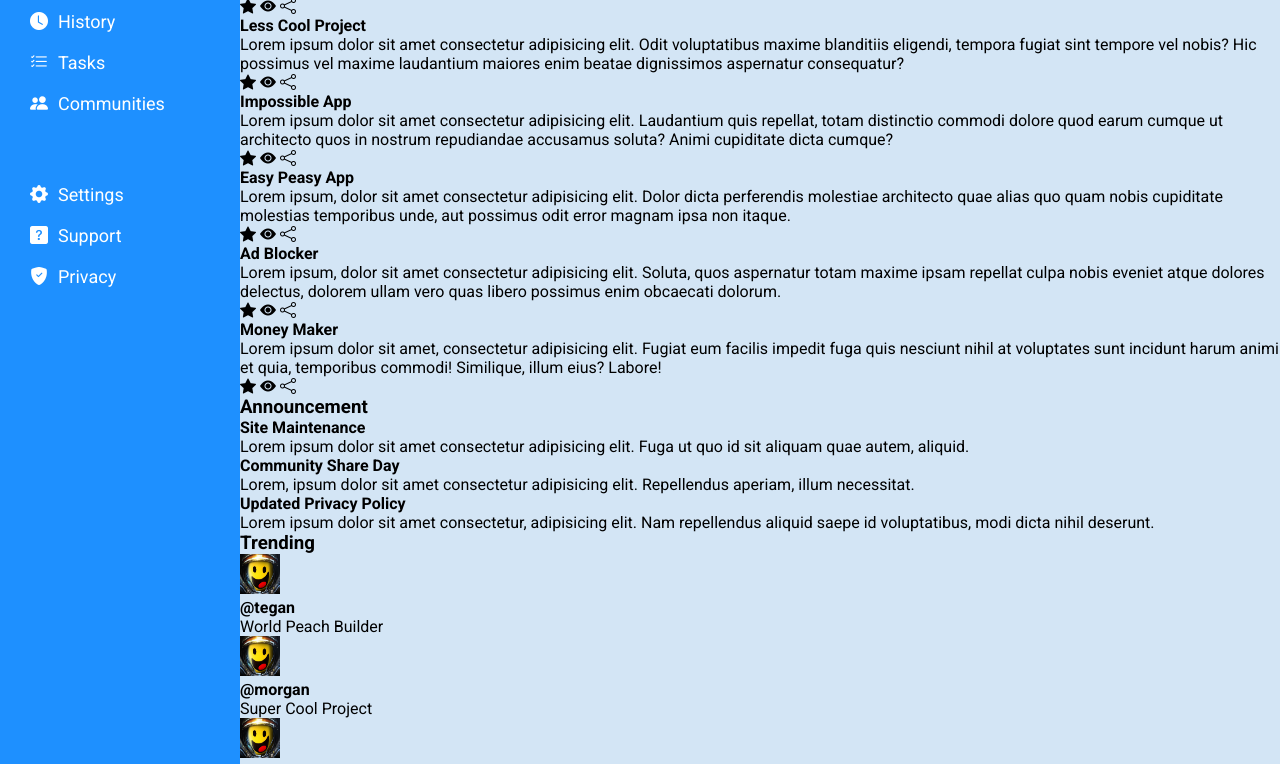
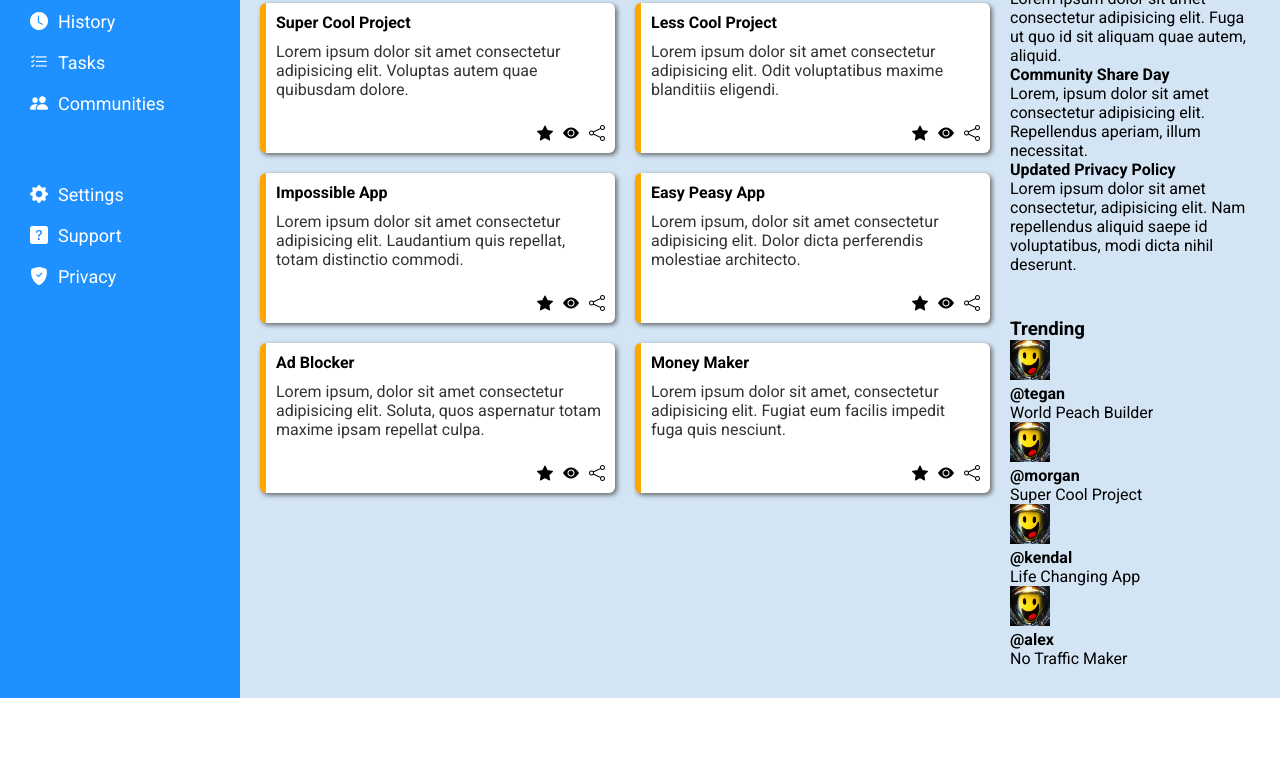
Before and after one commit to SinaBayati/admin-dashboard, a plain HTML site: page index.html in a window 1280 px wide. Shown: the part 232-996 px from the top of the page. After the commit the page ends 930 px from the top, so only its background shows below. Drawn offline with nearby package versions, Linux system fonts and the light colour scheme.

Commit message:
Finish styling projects section of main

```diff
--- a/css/styles.css
+++ b/css/styles.css
@@ -100,7 +100,6 @@ ul{
 
 .profile img{
   border-radius: 50%;
-  border: 2px dashed #000000;
 }
 
 .profile-intro{
@@ -113,7 +112,6 @@ ul{
 
 .profile-intro img{
   border-radius: 50%;
-  border: 2px dashed #000000;
   width: 60px;
   height: 60px;
   grid-area: 1 / 1 / 3 / 2;
@@ -144,4 +142,58 @@ ul{
 .main{
   grid-area: main;
   background: linear-gradient(to bottom, #a0a0a0, #d3e5f5 8px);
+  display: grid;
+  grid-template-columns: 1fr 250px;
+  grid-template-rows: 1fr 1fr;
+  padding: 30px 20px;
+  gap: 20px;
 }
+
+.main .projects{
+  grid-column: 1 / 2;
+  grid-row: 1 / 3;
+}
+
+.main .projects h3{
+  font-size: 30px;
+}
+
+.main .projects .wrapper{
+  display: grid;
+  grid-template-columns: repeat(auto-fit,minmax(250px,1fr));
+  gap: 20px;
+  padding-top: 20px;
+}
+
+.main .projects .card{
+  background-color: #ffffff;
+  padding: 10px;
+  border-left: 6px solid orange;
+  border-radius: 6px;
+  display: flex;
+  flex-direction: column;
+  gap: 10px;
+  box-shadow: 2px 2px 5px #636363;
+}
+
+.main .projects .card p{
+  color: #333;
+}
+
+.main .projects .card .icons{
+  margin-top: auto;
+  display: flex;
+  justify-content: flex-end;
+  gap: 10px;
+  padding: 15px 0 0 0;
+}
+
+.main .announcements{
+  grid-column: 2 / 3;
+  grid-row: 1 / 2;
+}
+
+.main .trending{
+  grid-column: 2 / 3;
+  grid-row: 2 / 3;
+}
--- a/index.html
+++ b/index.html
@@ -102,63 +102,69 @@
 
       <div class="projects">
         <h3>Your Projects</h3>
+        <div class="wrapper">
           <div class="card">
             <h4>Super Cool Project</h4>
-          <p>Lorem ipsum dolor sit amet consectetur adipisicing elit. Voluptas autem quae quibusdam dolore, ipsam
-            deserunt deleniti ducimus ut, asperiores nam distinctio! Esse corporis incidunt, modi non placeat vero
-            distinctio vitae.
+            <p>Lorem ipsum dolor sit amet consectetur adipisicing elit. Voluptas autem quae quibusdam dolore.
             </p>
+            <div class="icons">
               <i class="bi bi-star-fill"></i>
               <i class="bi bi-eye-fill"></i>
               <i class="bi bi-share"></i>
             </div>
+          </div>
           <div class="card">
             <h4>Less Cool Project</h4>
-          <p>Lorem ipsum dolor sit amet consectetur adipisicing elit. Odit voluptatibus maxime blanditiis eligendi,
-            tempora fugiat sint tempore vel nobis? Hic possimus vel maxime laudantium maiores enim beatae dignissimos
-            aspernatur consequatur?
+            <p>Lorem ipsum dolor sit amet consectetur adipisicing elit. Odit voluptatibus maxime blanditiis eligendi.
             </p>
+            <div class="icons">
               <i class="bi bi-star-fill"></i>
               <i class="bi bi-eye-fill"></i>
               <i class="bi bi-share"></i>
             </div>
+          </div>
           <div class="card">
             <h4>Impossible App</h4>
-          <p>Lorem ipsum dolor sit amet consectetur adipisicing elit. Laudantium quis repellat, totam distinctio commodi
-            dolore quod earum cumque ut architecto quos in nostrum repudiandae accusamus soluta? Animi cupiditate dicta
-            cumque?
+            <p>Lorem ipsum dolor sit amet consectetur adipisicing elit. Laudantium quis repellat, totam distinctio
+              commodi.
             </p>
+            <div class="icons">
               <i class="bi bi-star-fill"></i>
               <i class="bi bi-eye-fill"></i>
               <i class="bi bi-share"></i>
             </div>
+          </div>
           <div class="card">
             <h4>Easy Peasy App</h4>
-          <p>Lorem ipsum, dolor sit amet consectetur adipisicing elit. Dolor dicta perferendis molestiae architecto quae
-            alias quo quam nobis cupiditate molestias temporibus unde, aut possimus odit error magnam ipsa non itaque.
+            <p>Lorem ipsum, dolor sit amet consectetur adipisicing elit. Dolor dicta perferendis molestiae architecto.
             </p>
+            <div class="icons">
               <i class="bi bi-star-fill"></i>
               <i class="bi bi-eye-fill"></i>
               <i class="bi bi-share"></i>
             </div>
+          </div>
           <div class="card">
             <h4>Ad Blocker</h4>
             <p>Lorem ipsum, dolor sit amet consectetur adipisicing elit. Soluta, quos aspernatur totam maxime ipsam
-            repellat culpa nobis eveniet atque dolores delectus, dolorem ullam vero quas libero possimus enim obcaecati
-            dolorum.
+              repellat culpa.
             </p>
+            <div class="icons">
               <i class="bi bi-star-fill"></i>
               <i class="bi bi-eye-fill"></i>
               <i class="bi bi-share"></i>
             </div>
+          </div>
           <div class="card">
             <h4>Money Maker</h4>
-          <p>Lorem ipsum dolor sit amet, consectetur adipisicing elit. Fugiat eum facilis impedit fuga quis nesciunt
-            nihil at voluptates sunt incidunt harum animi et quia, temporibus commodi! Similique, illum eius? Labore!
+            <p>Lorem ipsum dolor sit amet, consectetur adipisicing elit. Fugiat eum facilis impedit fuga quis nesciunt.
             </p>
+            <div class="icons">
               <i class="bi bi-star-fill"></i>
               <i class="bi bi-eye-fill"></i>
               <i class="bi bi-share"></i>
+            </div>
+          </div>
         </div>
       </div>
 
```
Lines whose indentation alone changed are shown as unchanged.
